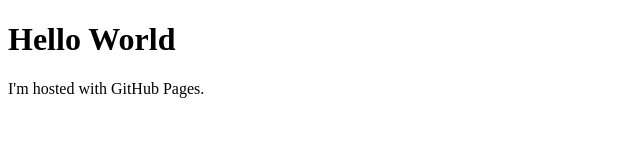
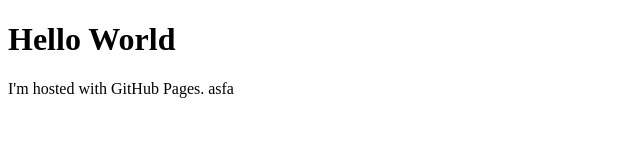
Before and after one commit to drechter/drechter.github.io, a plain HTML site: page index.html in a window 1280 px wide. Shown: the full height of the page, 0-640 px from the left. Drawn offline with Linux system fonts and the light colour scheme.

Commit message:
Update index.html

```diff
--- a/index.html
+++ b/index.html
@@ -2,6 +2,6 @@
 <html>
 <body>
 <h1>Hello World</h1>
-<p>I'm hosted with GitHub Pages.</p>
+<p>I'm hosted with GitHub Pages. asfa</p>
 </body>
 </html>
```
